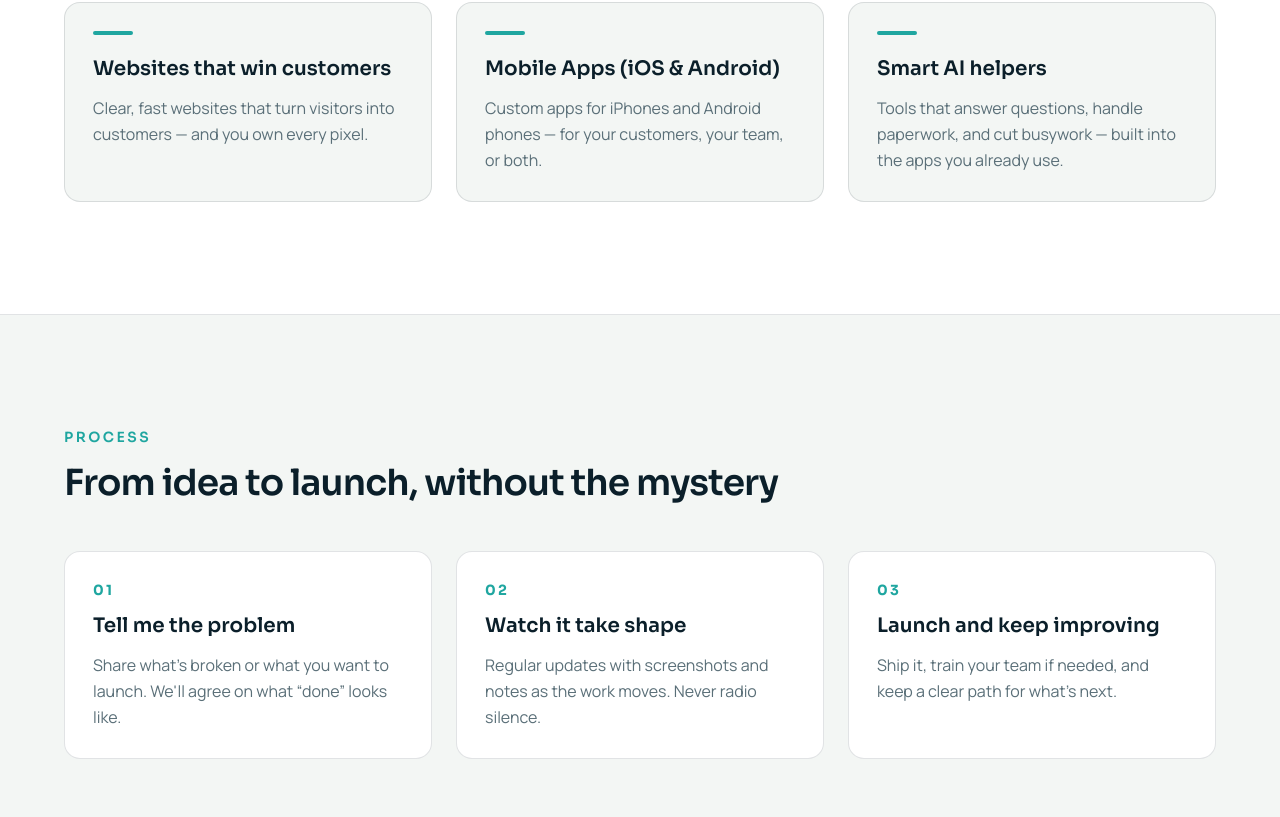
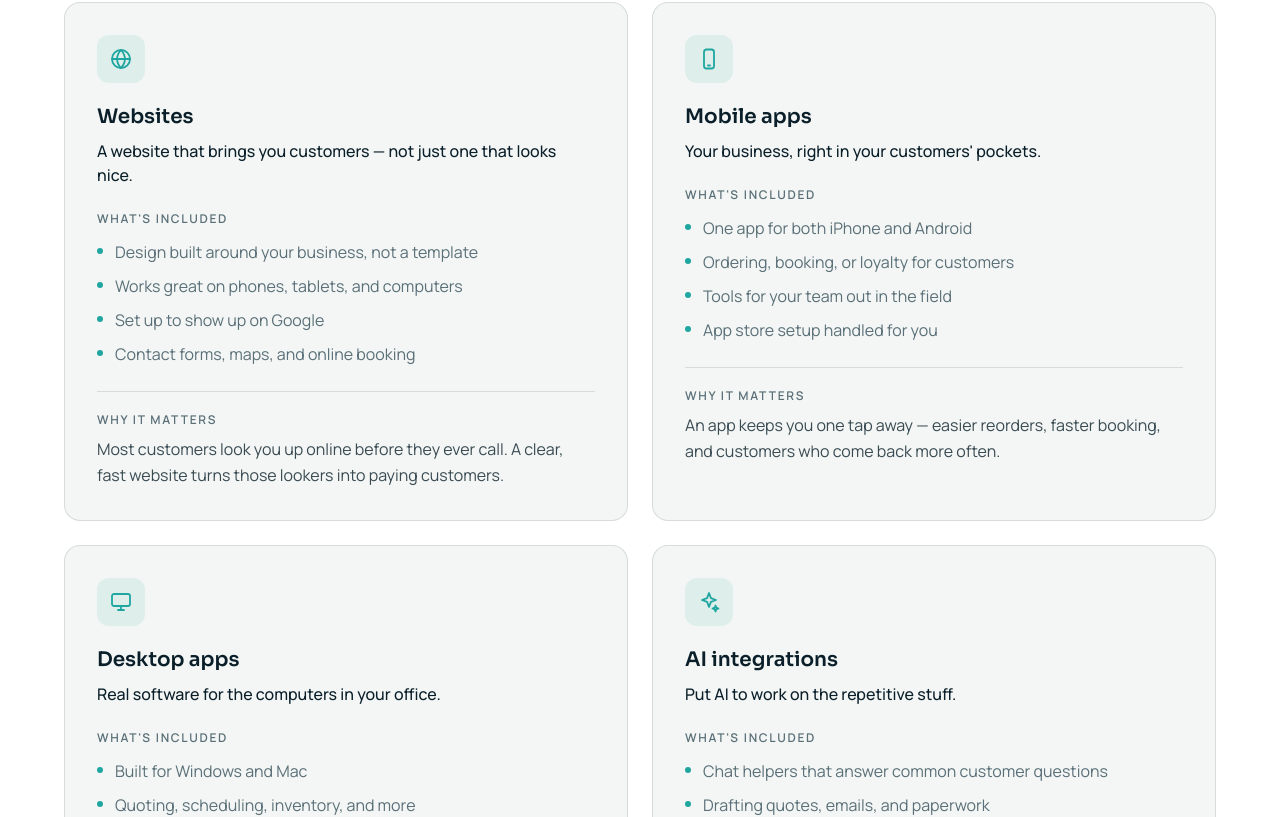
Before and after one commit to MasonKrause7/everydaytechllc, a Next.js app: page / in a window 1280 px wide. Shown: the part 1623-2440 px from the top of the page. Built offline with nearby package versions, Linux system fonts and the light colour scheme.

Commit message:
Services: detailed cards with icons for Websites, Mobile apps, Desktop apps, AI integrations

```diff
--- a/src/app/(marketing)/page.tsx
+++ b/src/app/(marketing)/page.tsx
@@ -1,17 +1,104 @@
+import type { ComponentType } from "react";
 import { InquiryForm } from "@/components/marketing/InquiryForm";
 
-const services = [
+function GlobeIcon() {
+  return (
+    <svg viewBox="0 0 24 24" fill="none" stroke="currentColor" strokeWidth={1.8} strokeLinecap="round" strokeLinejoin="round" className="h-6 w-6" aria-hidden>
+      <circle cx="12" cy="12" r="9" />
+      <path d="M3 12h18" />
+      <path d="M12 3c2.5 2.6 3.9 5.7 3.9 9s-1.4 6.4-3.9 9c-2.5-2.6-3.9-5.7-3.9-9S9.5 5.6 12 3z" />
+    </svg>
+  );
+}
+
+function PhoneIcon() {
+  return (
+    <svg viewBox="0 0 24 24" fill="none" stroke="currentColor" strokeWidth={1.8} strokeLinecap="round" strokeLinejoin="round" className="h-6 w-6" aria-hidden>
+      <rect x="7" y="2.5" width="10" height="19" rx="2.5" />
+      <path d="M11 18.5h2" />
+    </svg>
+  );
+}
+
+function MonitorIcon() {
+  return (
+    <svg viewBox="0 0 24 24" fill="none" stroke="currentColor" strokeWidth={1.8} strokeLinecap="round" strokeLinejoin="round" className="h-6 w-6" aria-hidden>
+      <rect x="3" y="4" width="18" height="12" rx="2" />
+      <path d="M9 20h6" />
+      <path d="M12 16v4" />
+    </svg>
+  );
+}
+
+function SparklesIcon() {
+  return (
+    <svg viewBox="0 0 24 24" fill="none" stroke="currentColor" strokeWidth={1.8} strokeLinecap="round" strokeLinejoin="round" className="h-6 w-6" aria-hidden>
+      <path d="M12 3l1.9 5.1L19 10l-5.1 1.9L12 17l-1.9-5.1L5 10l5.1-1.9L12 3z" />
+      <path d="M18.5 15.5l.8 2.2 2.2.8-2.2.8-.8 2.2-.8-2.2-2.2-.8 2.2-.8.8-2.2z" />
+    </svg>
+  );
+}
+
+type Service = {
+  title: string;
+  icon: ComponentType;
+  tagline: string;
+  includes: string[];
+  value: string;
+};
+
+const services: Service[] = [
   {
-    title: "Websites that win customers",
-    body: "Clear, fast websites that turn visitors into customers — and you own every pixel.",
+    title: "Websites",
+    icon: GlobeIcon,
+    tagline: "A website that brings you customers — not just one that looks nice.",
+    includes: [
+      "Design built around your business, not a template",
+      "Works great on phones, tablets, and computers",
+      "Set up to show up on Google",
+      "Contact forms, maps, and online booking",
+    ],
+    value:
+      "Most customers look you up online before they ever call. A clear, fast website turns those lookers into paying customers.",
   },
   {
-    title: "Mobile Apps (iOS & Android)",
-    body: "Custom apps for iPhones and Android phones — for your customers, your team, or both.",
+    title: "Mobile apps",
+    icon: PhoneIcon,
+    tagline: "Your business, right in your customers' pockets.",
+    includes: [
+      "One app for both iPhone and Android",
+      "Ordering, booking, or loyalty for customers",
+      "Tools for your team out in the field",
+      "App store setup handled for you",
+    ],
+    value:
+      "An app keeps you one tap away — easier reorders, faster booking, and customers who come back more often.",
   },
   {
-    title: "Smart AI helpers",
-    body: "Tools that answer questions, handle paperwork, and cut busywork — built into the apps you already use.",
+    title: "Desktop apps",
+    icon: MonitorIcon,
+    tagline: "Real software for the computers in your office.",
+    includes: [
+      "Built for Windows and Mac",
+      "Quoting, scheduling, inventory, and more",
+      "Fast and reliable on your own machines",
+      "Works with your printers and other equipment",
+    ],
+    value:
+      "For work that happens at a desk or a counter, a dedicated app beats juggling spreadsheets and browser tabs — faster, with fewer mistakes.",
+  },
+  {
+    title: "AI integrations",
+    icon: SparklesIcon,
+    tagline: "Put AI to work on the repetitive stuff.",
+    includes: [
+      "Chat helpers that answer common customer questions",
+      "Drafting quotes, emails, and paperwork",
+      "Connected to the tools you already use",
+      "Set up so your team can actually use it",
+    ],
+    value:
+      "AI is great at busywork — answering FAQs, summarizing, drafting. That frees you and your team up for the work that actually needs a human.",
   },
 ];
 
@@ -92,7 +179,7 @@ export default function HomePage() {
             Technology that earns its place in a small business.
           </h1>
           <p className="animate-fade-up-delay-2 mt-6 max-w-xl text-lg leading-relaxed text-white/75 md:text-xl">
-            Websites, mobile apps, and AI helpers for your business — built
+            Websites, mobile and desktop apps, and AI tools for your business — built
             by a senior engineer, priced for small-business budgets.
           </p>
           <div className="animate-fade-up-delay-3 mt-10 flex flex-wrap items-center gap-4">
@@ -145,20 +232,41 @@ export default function HomePage() {
           <h2 className="mt-4 max-w-2xl font-[family-name:var(--font-display)] text-3xl font-semibold tracking-tight text-ink md:text-4xl">
             What I deliver
           </h2>
-          <div className="mt-12 grid gap-6 md:grid-cols-3">
+          <div className="mt-12 grid gap-6 md:grid-cols-2">
             {services.map((service) => (
               <div
                 key={service.title}
-                className="group rounded-2xl border border-line bg-surface p-7 transition duration-300 hover:-translate-y-1 hover:shadow-xl hover:shadow-ink/5"
+                className="group rounded-2xl border border-line bg-surface p-7 transition duration-300 hover:-translate-y-1 hover:shadow-xl hover:shadow-ink/5 md:p-8"
               >
-                <div
-                  className="mb-5 h-1 w-10 rounded-full bg-accent transition-all duration-300 group-hover:w-16"
-                  aria-hidden
-                />
-                <h3 className="font-[family-name:var(--font-display)] text-xl font-semibold text-ink">
+                <div className="flex h-12 w-12 items-center justify-center rounded-xl bg-accent/10 text-accent">
+                  <service.icon />
+                </div>
+                <h3 className="mt-5 font-[family-name:var(--font-display)] text-xl font-semibold text-ink">
                   {service.title}
                 </h3>
-                <p className="mt-3 leading-relaxed text-muted">{service.body}</p>
+                <p className="mt-2 font-medium text-ink">{service.tagline}</p>
+                <p className="mt-6 text-xs font-semibold tracking-[0.14em] text-muted uppercase">
+                  What&apos;s included
+                </p>
+                <ul className="mt-3 space-y-2">
+                  {service.includes.map((item) => (
+                    <li key={item} className="flex gap-3 leading-relaxed text-muted">
+                      <span
+                        aria-hidden
+                        className="mt-[9px] h-1.5 w-1.5 shrink-0 rounded-full bg-accent"
+                      />
+                      <span>{item}</span>
+                    </li>
+                  ))}
+                </ul>
+                <div className="mt-6 border-t border-line pt-5">
+                  <p className="text-xs font-semibold tracking-[0.14em] text-muted uppercase">
+                    Why it matters
+                  </p>
+                  <p className="mt-2 leading-relaxed text-ink/80">
+                    {service.value}
+                  </p>
+                </div>
               </div>
             ))}
           </div>
--- a/src/components/marketing/InquiryForm.tsx
+++ b/src/components/marketing/InquiryForm.tsx
@@ -45,8 +45,9 @@ export function InquiryForm() {
               Select one
             </option>
             <option value="website">Website</option>
-            <option value="app">Mobile app</option>
-            <option value="ai">AI helper</option>
+            <option value="mobile-app">Mobile app</option>
+            <option value="desktop-app">Desktop app</option>
+            <option value="ai">AI integration</option>
             <option value="other">Something else</option>
           </select>
         </div>
```
